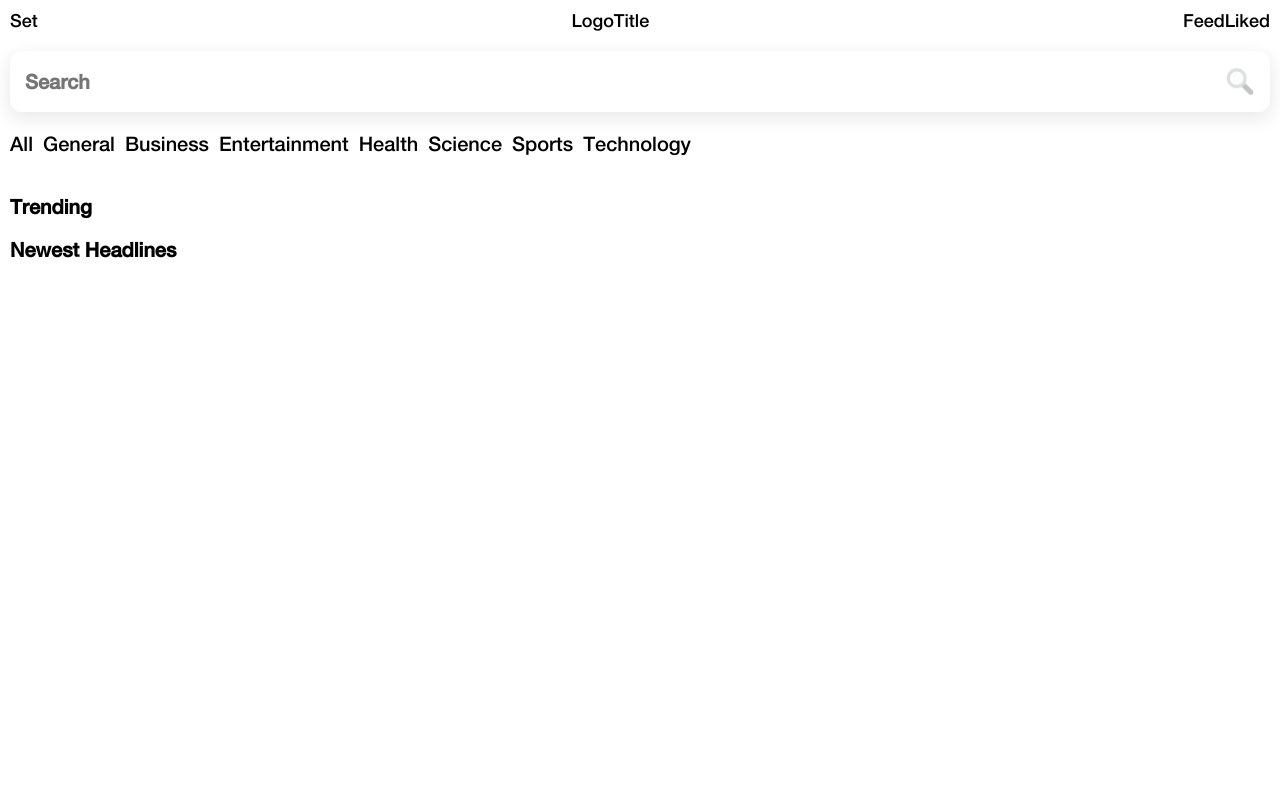
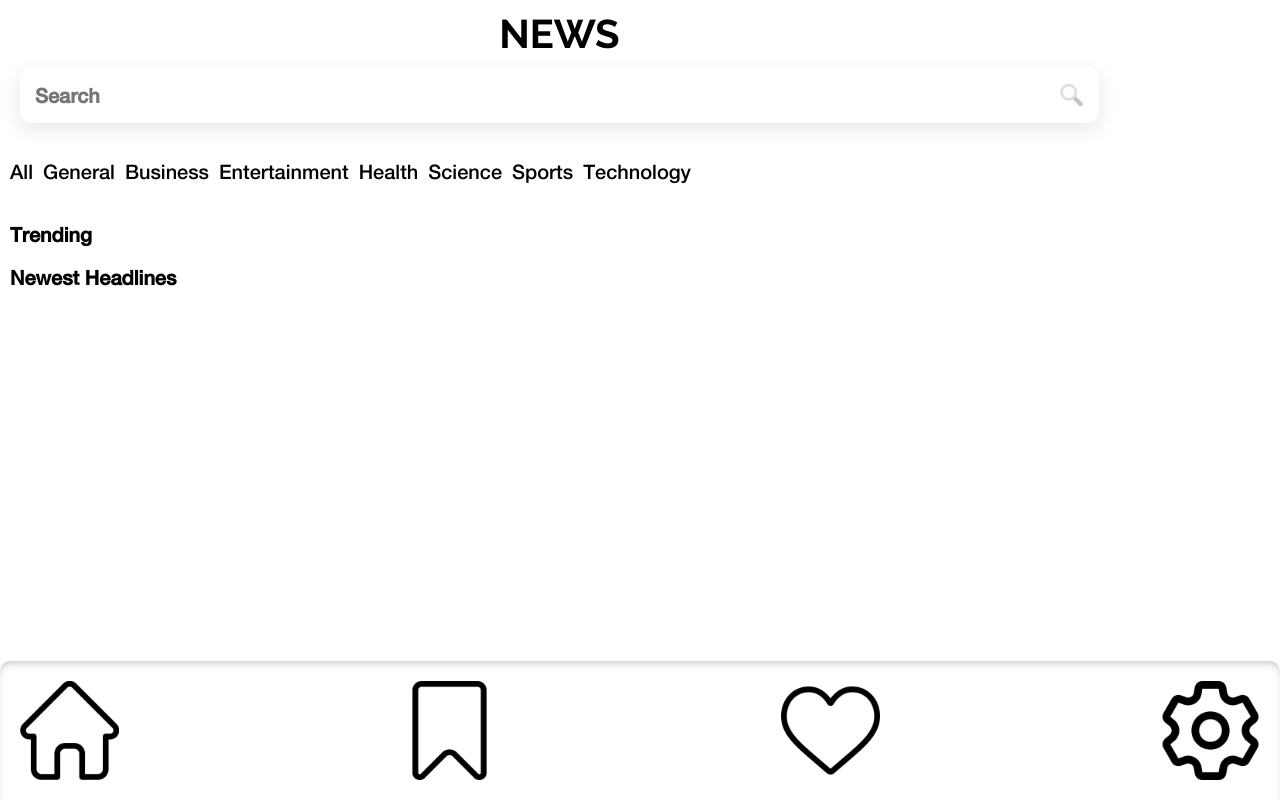
Before and after one commit to magicCicero/Project_News_App, a plain HTML site: page index.html in a window 1280 px wide. Drawn offline with Linux system fonts and the light colour scheme; no server answers.

Commit message:
added fixed navbar and header

```diff
--- a/assets/css/style.css
+++ b/assets/css/style.css
@@ -22,7 +22,6 @@
   margin: 0;
   padding: 0;
   box-sizing: border-box;
-  font-size: 1.8rem;
 }
 
 html {
@@ -33,12 +32,20 @@ a {
   font-family: helveticareg;
   font-weight: 500;
   color: black;
+  font-size: 2rem;
 }
 
 img {
   max-width: 100%;
 }
-
+body {
+  position: relative;
+}
+h1 {
+  font-family: raleway;
+  font-size: 4rem;
+  font-weight: 700;
+}
 h2 {
   font-size: 2rem;
 }
@@ -49,21 +56,56 @@ h4,
 h5 {
   font-size: 1.1rem;
 }
+main {
+  margin-top: 15rem;
+}
 /* HEADER  */
 nav {
   display: flex;
-  justify-content: space-between;
+  justify-content: center;
+  align-items: center;
   padding: 1rem;
+  position: fixed;
+  top: 0;
+  flex-direction: column;
+  z-index: 99999;
+  background-color: white;
 }
-.menucontainer {
-  display: flex;
-}
+
 #searchkeywordinput {
   border: none;
   width: 80vw;
   font-size: 2rem;
   font-family: helveticareg;
   font-weight: bold;
+}
+.settingicon,
+.feedicon,
+.likedicon,
+.homeicon {
+  width: 8%;
+  height: 10%;
+}
+nav a {
+  display: flex;
+  justify-content: flex-end;
+}
+
+.navbar {
+  display: flex;
+  justify-content: space-between;
+  padding: 2rem;
+  -webkit-box-shadow: inset 0px 5px 12px -7px rgba(140, 140, 140, 1);
+  -moz-box-shadow: inset 0px 5px 12px -7px rgba(140, 140, 140, 1);
+  box-shadow: inset 0px 5px 12px -7px rgba(140, 140, 140, 1);
+  position: fixed;
+  left: 0;
+  bottom: 0;
+  border-top-left-radius: 1rem;
+  border-top-right-radius: 1rem;
+  width: 100vw; /* Passe die Breite an deine Bedürfnisse an */
+  background-color: rgb(255, 255, 255);
+  z-index: 999; /* Stelle sicher, dass die Navbar über anderen Inhalten liegt */
 }
 .searchbtn {
   background: url("../img/search.png") center no-repeat;
--- a/index.html
+++ b/index.html
@@ -10,13 +10,7 @@
   <body>
     <header>
       <nav>
-        <a href="setting">Set</a>
-        <a href="Logotitle">LogoTitle</a>
-        <div class="menucontainer">
-          <a href="Feed">Feed</a>
-          <a href="Liked">Liked</a>
-        </div>
-      </nav>
+        <a href="Logotitle"><h1>NEWS</h1></a>
         <section class="inputcontainer">
           <input
             type="text"
@@ -32,6 +26,7 @@
             id="searchbtn"
           />
         </section>
+      </nav>
     </header>
     <main>
       <section class="categorycontainer">
@@ -51,6 +46,17 @@
         <h2 class="newslist-head-titles">Newest Headlines</h2>
         <section class="newest-news-container"></section>
       </section>
+      <section class="navbar">
+        <img
+          onClick="window.location.reload();"
+          class="homeicon"
+          src="./assets/img/home.png"
+          alt=""
+        />
+        <img class="feedicon" src="./assets/img/save-stroked.png" alt="" />
+        <img class="likedicon" src="./assets/img/heart-stroked.png" alt="" />
+        <img class="settingicon" src="./assets/img/setting.png" alt="" />
+      </section>
     </main>
     <footer></footer>
     <script type="text/javascript" src="./assets/js/main.js"></script>
```
Also changed, not shown: assets/img/home.png (added). Lines whose indentation alone changed are shown as unchanged.
